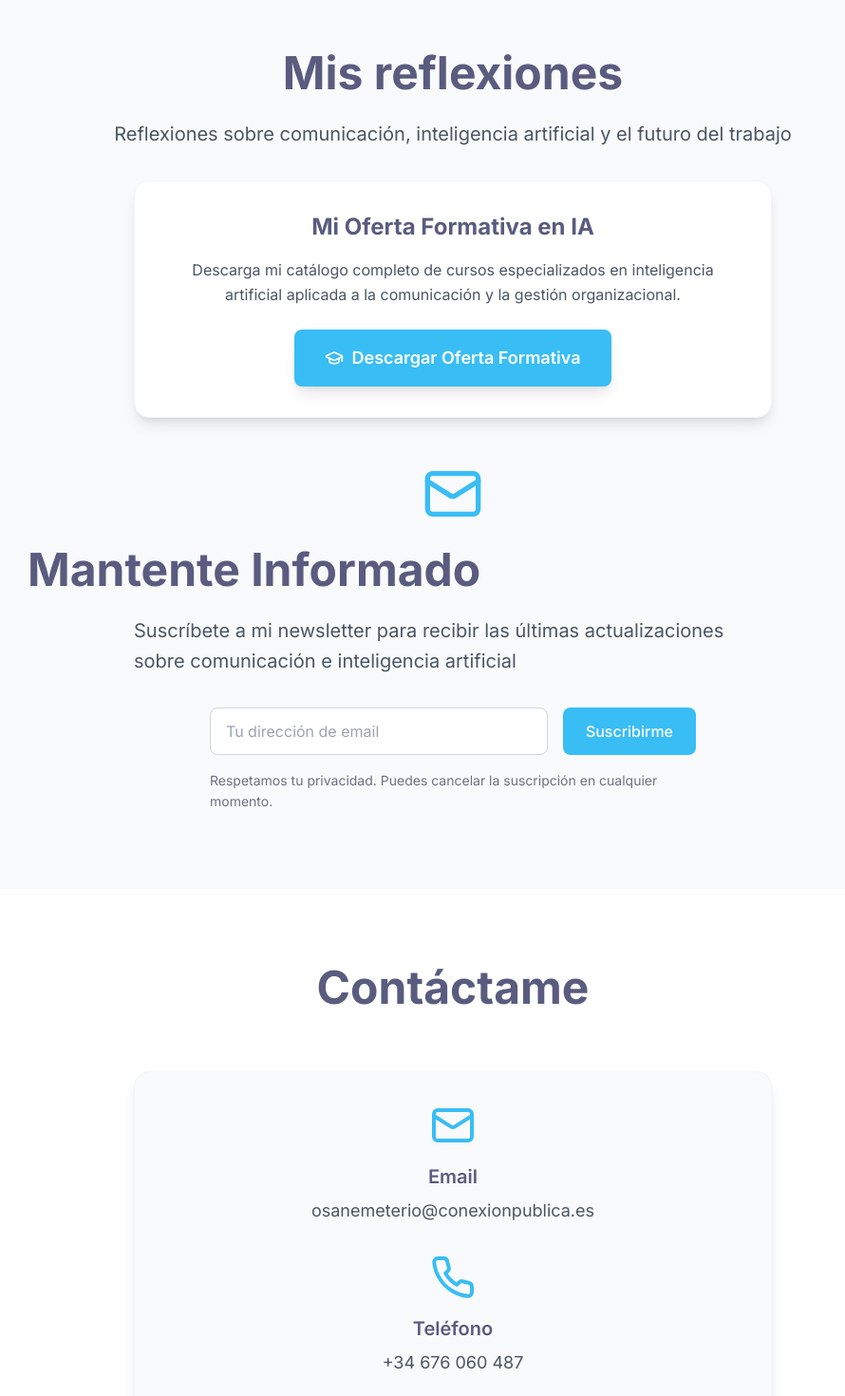
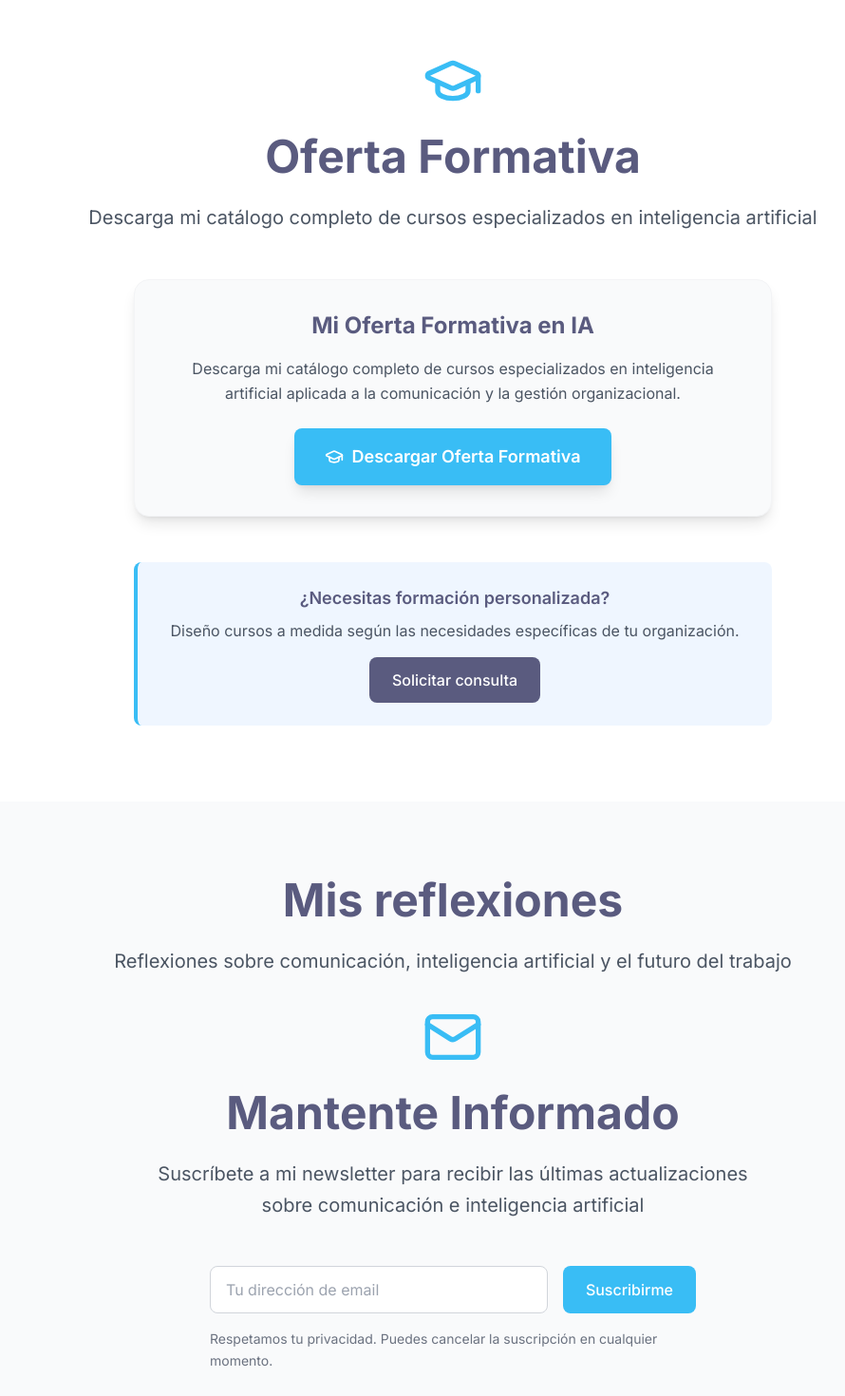
Before and after one commit to osanemeterio/oscarsanemeterio, a React (Vite) app: page / in a window 1280 px wide. Shown: the part 3000-4470 px from the top of the page at 95% size, without its empty margins (163-1053 px from the left). Built offline with nearby package versions, Linux system fonts and the light colour scheme.

Commit message:
Fix Oferta Formativa section structure

```diff
--- a/src/pages/Home.tsx
+++ b/src/pages/Home.tsx
@@ -255,19 +255,23 @@ function App() {
         </div>
       </section>
 
-      {/* Mis reflexiones Section */}
-      <section className="py-20 px-4 bg-gray-50">
+      {/* Oferta Formativa Section */}
+      <section className="py-20 px-4 bg-white">
         <div className="max-w-4xl mx-auto">
-          <div className="fade-in mb-8">
-            <h2 className="text-4xl md:text-5xl font-bold mb-6 text-[#5a5b7f] text-center">
-              Mis reflexiones
-            </h2>
-            <p className="text-xl text-gray-600 max-w-3xl mx-auto leading-relaxed text-center">
-              Reflexiones sobre comunicación, inteligencia artificial y el futuro del trabajo
-            </p>
+          <div className="text-center mb-12">
+            <div className="fade-in mb-8">
+              <GraduationCap className="w-16 h-16 text-[#39bdf5] mx-auto mb-6" />
+              <h2 className="text-4xl md:text-5xl font-bold mb-6 text-[#5a5b7f]">
+                Oferta Formativa
+              </h2>
+              <p className="text-xl text-gray-600 max-w-3xl mx-auto leading-relaxed">
+                Descarga mi catálogo completo de cursos especializados en inteligencia artificial
+              </p>
+            </div>
           </div>
+
           <div className="slide-up mb-12">
-            <div className="bg-white p-8 rounded-2xl shadow-lg border border-gray-100 hover:shadow-xl transition-all duration-300 max-w-2xl mx-auto text-center">
+            <div className="bg-gray-50 p-8 rounded-2xl shadow-lg border border-gray-100 hover:shadow-xl transition-all duration-300 max-w-2xl mx-auto text-center">
               <h3 className="text-2xl font-bold text-[#5a5b7f] mb-4">
                 Mi Oferta Formativa en IA
               </h3>
@@ -285,6 +289,36 @@ function App() {
               </a>
             </div>
           </div>
+
+          <div className="slide-up text-center">
+            <div className="bg-blue-50 p-6 rounded-lg border-l-4 border-[#39bdf5] max-w-2xl mx-auto">
+              <h4 className="text-lg font-semibold text-[#5a5b7f] mb-2">¿Necesitas formación personalizada?</h4>
+              <p className="text-gray-600 mb-4">
+                Diseño cursos a medida según las necesidades específicas de tu organización.
+              </p>
+              <a
+                href="https://calendar.google.com/calendar/u/0/appointments/schedules/AcZssZ3dPNmLgARl5QQtwFkO6oBuSsCHnBPkow5biWhKCdEBM7V-FYwHH3omucOgrgZqVDR5RubmXYuc"
+                className="btn-secondary inline-block"
+              >
+                Solicitar consulta
+              </a>
+            </div>
+          </div>
+        </div>
+      </section>
+
+      {/* Mis reflexiones Section */}
+      <section className="py-20 px-4 bg-gray-50">
+        <div className="max-w-4xl mx-auto">
+          <div className="fade-in mb-8">
+            <h2 className="text-4xl md:text-5xl font-bold mb-6 text-[#5a5b7f] text-center">
+              Mis reflexiones
+            </h2>
+            <p className="text-xl text-gray-600 max-w-3xl mx-auto leading-relaxed text-center">
+              Reflexiones sobre comunicación, inteligencia artificial y el futuro del trabajo
+            </p>
+          </div>
+          <div className="text-center mb-12">
             <Mail className="w-16 h-16 text-[#39bdf5] mx-auto mb-6" />
             <h2 className="text-4xl md:text-5xl font-bold mb-6 text-[#5a5b7f]">
               Mantente Informado
@@ -292,6 +326,7 @@ function App() {
             <p className="text-xl text-gray-600 max-w-2xl mx-auto leading-relaxed mb-8">
               Suscríbete a mi newsletter para recibir las últimas actualizaciones sobre comunicación e inteligencia artificial
             </p>
+          </div>
           <form onSubmit={handleNewsletterSubmit} className="slide-up max-w-lg mx-auto">
             <div className="flex flex-col sm:flex-row gap-4 mb-4">
               <input
@@ -313,7 +348,7 @@ function App() {
               Respetamos tu privacidad. Puedes cancelar la suscripción en cualquier momento.
             </p>
           </form>
-          </div>
+        </div>
       </section>
 
       {/* Contact Section */}
```
